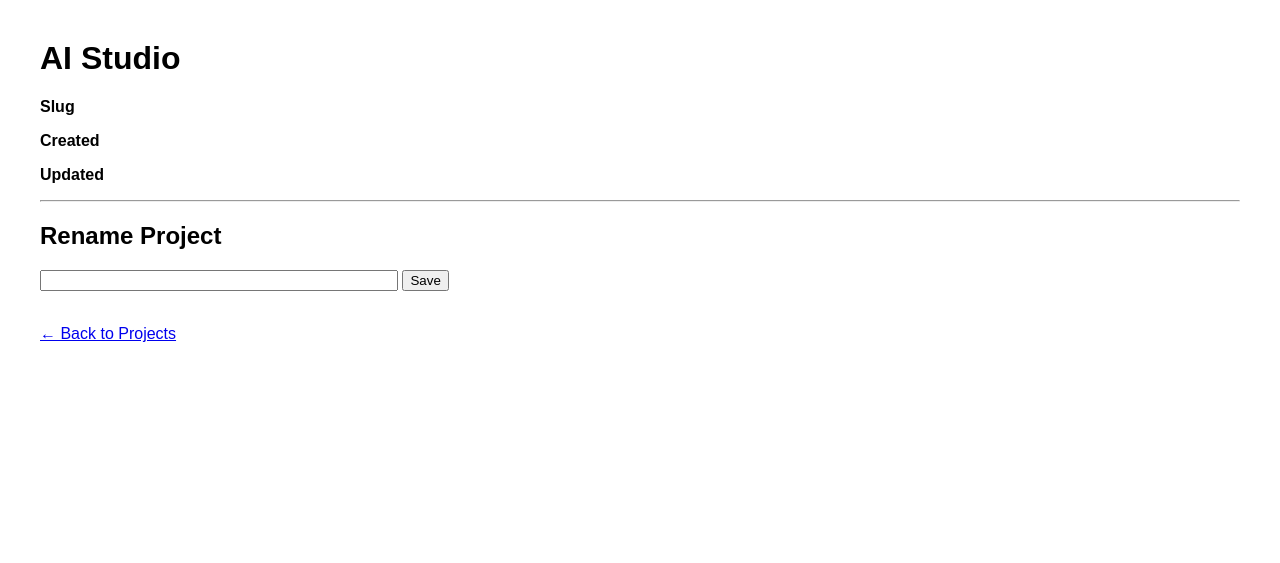
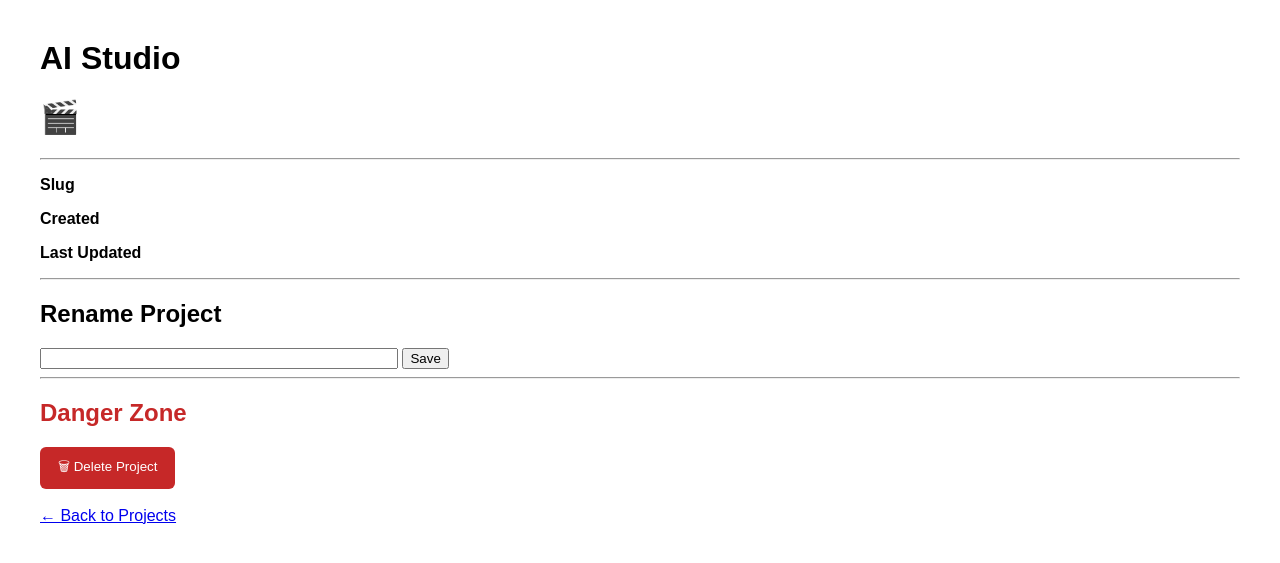
Before and after one commit to anshusangita08/AI-Studio, a Python web app: template app/ui/templates/projects/details.html in a window 1280 px wide. Shown: the top 563 px of the page. Run offline with Jinja, Linux system fonts and the light colour scheme; the template is opened without the code that fills it, so the values that code supplies are empty.

Commit message:
Build 005C - Delete project

```diff
--- a/app/ui/templates/projects/details.html
+++ b/app/ui/templates/projects/details.html
@@ -2,16 +2,26 @@
 
 {% block content %}
 
-<h1>{{ project.name }}</h1>
+<div class="container">
 
-<p><strong>Slug</strong></p>
-<p>{{ project.slug }}</p>
+    <h1>🎬 {{ project.name }}</h1>
 
-<p><strong>Created</strong></p>
-<p>{{ project.created_at }}</p>
+    <hr>
 
-<p><strong>Updated</strong></p>
-<p>{{ project.updated_at }}</p>
+    <p>
+        <strong>Slug</strong><br>
+        {{ project.slug }}
+    </p>
+
+    <p>
+        <strong>Created</strong><br>
+        {{ project.created_at }}
+    </p>
+
+    <p>
+        <strong>Last Updated</strong><br>
+        {{ project.updated_at }}
+    </p>
 
     <hr>
 
@@ -36,15 +46,40 @@
 
     </form>
 
+    <hr>
+
+    <h2 style="color:#c62828;">
+        Danger Zone
+    </h2>
+
+    <form
+        action="/projects/{{ project.slug }}/delete"
+        method="post"
+        onsubmit="return confirm('Delete project &quot;{{ project.name }}&quot;?\n\nThis cannot be undone.');"
+    >
+
+        <button
+            type="submit"
+            style="
+                background:#c62828;
+                color:white;
+                border:none;
+                padding:10px 18px;
+                border-radius:6px;
+                cursor:pointer;
+            "
+        >
+            🗑 Delete Project
+        </button>
+
+    </form>
+
     <br>
 
-<p>
-
-<a href="/projects">
+    <a href="/projects/">
         ← Back to Projects
-
     </a>
 
-</p>
+</div>
 
 {% endblock %}
```
Also changed, not shown: app/ui/routes_projects.py (+19 -0 lines), workspace/projects/test/project.json (deleted, +0 -7 lines), 1 other file. Lines whose indentation alone changed are shown as unchanged.
